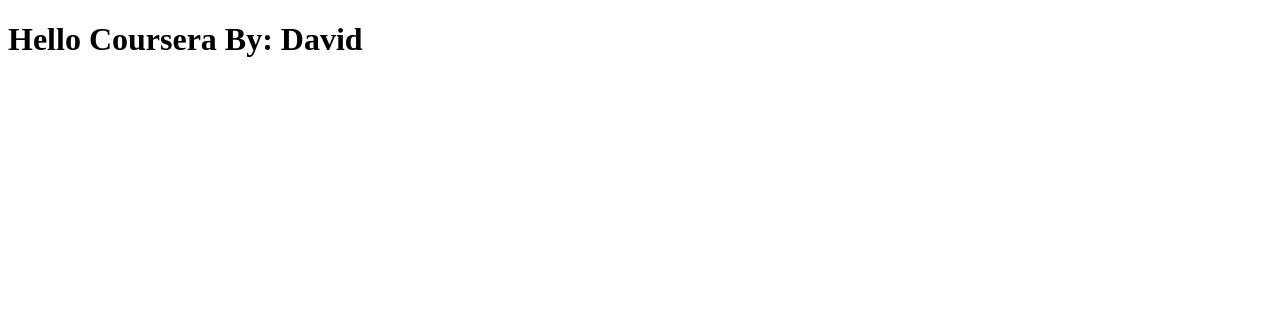
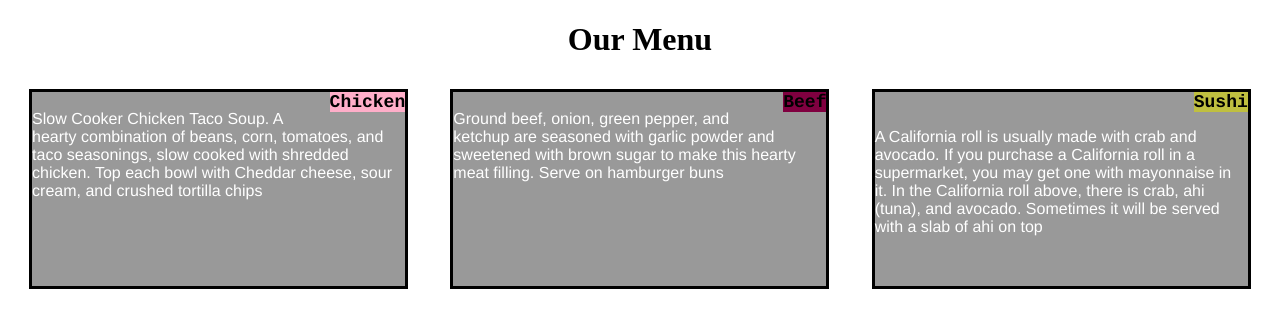
Before and after one commit to davtaingai/coursera-test, a website: page index.html in a window 1280 px wide. Drawn offline with Linux system fonts and the light colour scheme.

Commit message:
Done first homework

```diff
--- a/index.html
+++ b/index.html
@@ -1,16 +1,25 @@
 <!DOCTYPE html>
-<html lang="en-US">
+<html>
+  <head>
+    <meta charset="utf-8">
+    <meta name="viewport" content="width=device-width, initial-scale=1">
+    <title>Our Menu</title>
+    <link rel="stylesheet" href="css/styles.css">
+  </head>
+  <body>
+    <h1><center>Our Menu</center></h1>
 
-<head>
-    <!-- Set device size for phone and tablet support -->
-    <meta charset="utf-8">
-    <title>Hello Coursera</title>
-</head>
+    <div class="row">
+      <div class="col-lg-4 col-md-6 col-sm-12">
+          <p><span class="pinkFont"><b>Chicken</b></span><br>Slow Cooker Chicken Taco Soup. A hearty combination of beans, corn, tomatoes, and taco seasonings, slow cooked with shredded chicken. Top each bowl with Cheddar cheese, sour cream, and crushed tortilla chips</p>
+      </div>
+      <div class="col-lg-4 col-md-6 col-sm-12">
+          <p><span class="redFont"><b>Beef</b></span><br>Ground beef, onion, green pepper, and ketchup are seasoned with garlic powder and sweetened with brown sugar to make this hearty meat filling. Serve on hamburger buns</p>
+      </div>
+      <div class="col-lg-4 col-md-12 col-sm-12">
+          <p><span class="yellowFont"><b>Sushi</b></span><br><br>A California roll is usually made with crab and avocado. If you purchase a California roll in a supermarket, you may get one with mayonnaise in it. In the California roll above, there is crab, ahi (tuna), and avocado. Sometimes it will be served with a slab of ahi on top</p>
+      </div>
+    </div>
 
-<body>
-
-    <h1>Hello Coursera By: David</h1>
-
-</body>
-
+  </body>
 </html>
```
